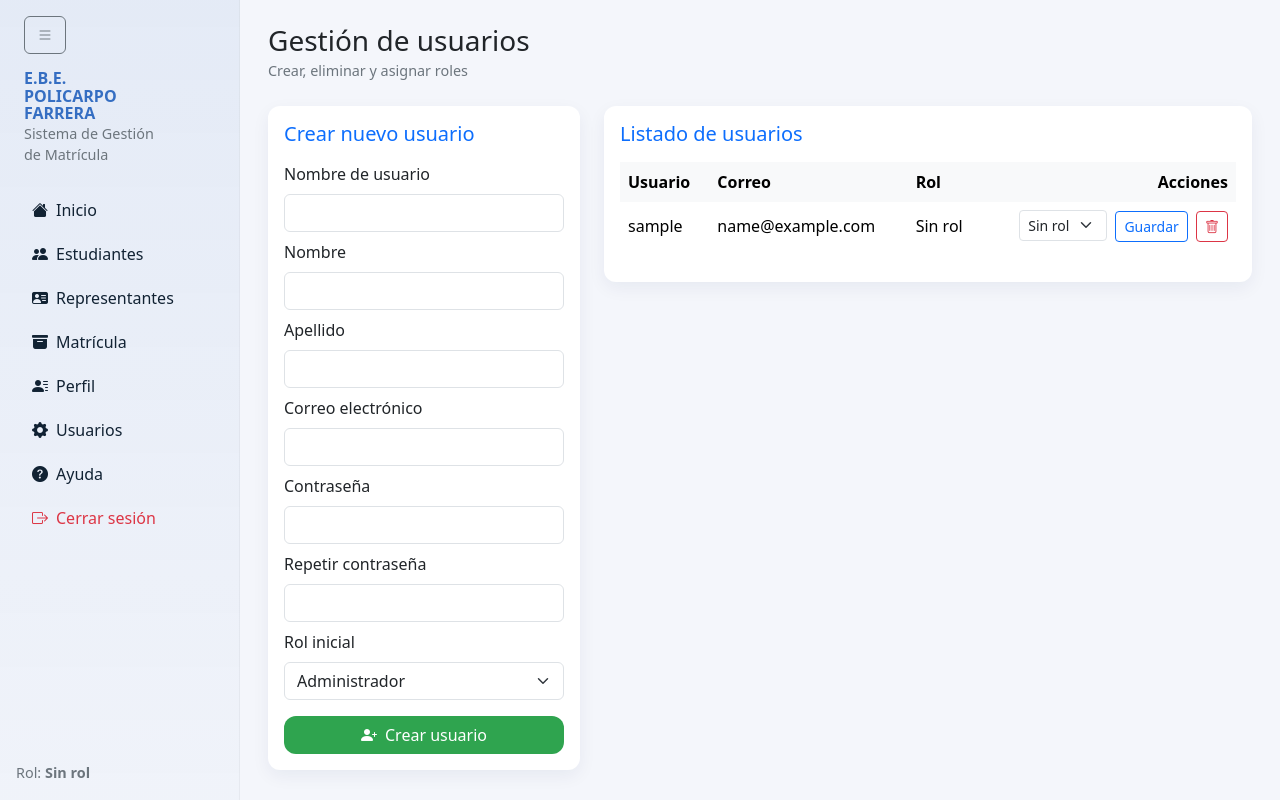
After one commit to lunahkq/SGME-PST, a Django app: page /users_control/ in a window 1280 px wide. The commit adds this page. Run offline with Django 5.2, Linux system fonts and the light colour scheme; the visitor is signed in with stand-in values (Sample User, id 1); data comes from the database, SQL or seed files in the repository; both versions use the stored data as it was after the commit; parts of the project's set-up code (start-up, migrations or seed data) failed here and were passed over.

Commit message:
Panel de gestión de usuarios

```diff
--- a/app/templates/authentication/login.html
+++ b/app/templates/authentication/login.html
@@ -149,10 +149,10 @@
             <img src="{% static 'images/logo.png' %}" alt="Logo">
         </div>
 
-        <h1 class="titulo-principal">E.B.E POLICARPO FERRERA</h1>
+        <h1 class="titulo-principal">POLICARPO FERRERA</h1>
         <h4 class="subtitulo">Escuela Básica</h4>
         <hr class="separator" />
-        <h3 class="sistema-titulo">Sistema de Ingreso Estudiantil</h3>
+        <h3 class="sistema-titulo">Sistema de Gestión de Matrícula</h3>
 
         <!-- Formulario de Login usando AuthenticationForm -->
         <form method="post">
--- /dev/null
+++ b/app/templates/authentication/users_control.html
@@ -0,0 +1,168 @@
+{% extends "layout/navbar.html" %}
+
+{% block title %}Gestión de Usuarios{% endblock %}
+
+{% block content %}
+<div class="d-flex justify-content-between align-items-center mb-4">
+  <div>
+    <h3 class="mb-0">Gestión de usuarios</h3>
+    <small class="small-muted">Crear, eliminar y asignar roles</small>
+  </div>
+</div>
+
+{% if messages %}
+  {% for message in messages %}
+    {% if message.tags == "success" %}
+      <div class="alert alert-success alert-dismissible fade show" role="alert">
+        {{ message }}
+        <button type="button" class="btn-close" data-bs-dismiss="alert"></button>
+      </div>
+    {% elif message.tags == "error" %}
+      <div class="alert alert-danger alert-dismissible fade show" role="alert">
+        {{ message }}
+        <button type="button" class="btn-close" data-bs-dismiss="alert"></button>
+      </div>
+    {% else %}
+      <div class="alert alert-secondary alert-dismissible fade show" role="alert">
+        {{ message }}
+        <button type="button" class="btn-close" data-bs-dismiss="alert"></button>
+      </div>
+    {% endif %}
+  {% endfor %}
+{% endif %}
+
+
+
+<div class="row g-4">
+  <!-- Formulario de creación -->
+  <div class="col-12 col-lg-4">
+    <div class="card-soft p-3">
+      <h5 class="mb-3 text-primary">Crear nuevo usuario</h5>
+      <form method="post">
+        {% csrf_token %}
+        <input type="hidden" name="action" value="create">
+
+        <div class="mb-2">
+          <label class="form-label">Nombre de usuario</label>
+          <input type="text" name="username" class="form-control" required>
+        </div>
+
+        <div class="mb-2">
+          <label class="form-label">Nombre</label>
+          <input type="text" name="first_name" class="form-control" required>
+        </div>
+
+        <div class="mb-2">
+          <label class="form-label">Apellido</label>
+          <input type="text" name="last_name" class="form-control" required>
+        </div>
+
+        <div class="mb-2">
+          <label class="form-label">Correo electrónico</label>
+          <input type="email" name="email" class="form-control" required>
+        </div>
+
+        <div class="mb-2">
+          <label class="form-label">Contraseña</label>
+          <input type="password" name="password1" class="form-control" required>
+        </div>
+
+        <div class="mb-2">
+          <label class="form-label">Repetir contraseña</label>
+          <input type="password" name="password2" class="form-control" required>
+        </div>
+
+        <div class="mb-3">
+          <label class="form-label">Rol inicial</label>
+          <select name="role" class="form-select" required>
+            {% if es_super_admin %}
+              <option value="Administrador">Administrador</option>
+            {% endif %}
+            <option value="Directivo">Directivo</option>
+            <option value="Docente">Docente</option>
+          </select>
+        </div>
+
+        <button type="submit" class="btn btn-action rounded-btn w-100">
+          <i class="bi bi-person-plus-fill me-2"></i>Crear usuario
+        </button>
+      </form>
+    </div>
+  </div>
+
+  <!-- Tabla de usuarios -->
+  <div class="col-12 col-lg-8">
+    <div class="card-soft p-3">
+      <h5 class="mb-3 text-primary">Listado de usuarios</h5>
+
+      <div class="table-responsive">
+        <table class="table table-hover align-middle table-borderless">
+          <thead class="table-light">
+            <tr>
+              <th>Usuario</th>
+              <th>Correo</th>
+              <th>Rol</th>
+              <th class="text-end">Acciones</th>
+            </tr>
+          </thead>
+          <tbody>
+          {% for u in usuarios %}
+            <tr>
+              <td>{{ u.username }}</td>
+              <td>{{ u.email }}</td>
+              <td>
+                {% with first_group=u.groups.all.0 %}
+                  {% if first_group %}
+                    {{ first_group.name }}
+                  {% else %}
+                    Sin rol
+                  {% endif %}
+                {% endwith %}
+              </td>
+              <td class="text-end">
+                <!-- Formulario para cambiar rol -->
+                <form method="post" class="d-inline">
+                  {% csrf_token %}
+                  <input type="hidden" name="action" value="set_role">
+                  <input type="hidden" name="user_id" value="{{ u.id }}">
+                  <select name="role" class="form-select form-select-sm d-inline-block w-auto">
+                    <option value="">Sin rol</option>
+                    {% for g in grupos %}
+                      <option value="{{ g.name }}"
+                        {% if u.groups.all.0 and u.groups.all.0.name == g.name %}selected{% endif %}>
+                        {{ g.name }}
+                      </option>
+                    {% endfor %}
+                  </select>
+                  <button type="submit" class="btn btn-sm btn-outline-primary ms-1">
+                    Guardar
+                  </button>
+                </form>
+
+                <!-- Formulario para eliminar -->
+                <form method="post" class="d-inline ms-1"
+                      onsubmit="return confirm('¿Seguro que deseas eliminar este usuario?');">
+                  {% csrf_token %}
+                  <input type="hidden" name="action" value="delete">
+                  <input type="hidden" name="user_id" value="{{ u.id }}">
+                  <button type="submit" class="btn btn-sm btn-outline-danger">
+                    <i class="bi bi-trash"></i>
+                  </button>
+                </form>
+              </td>
+            </tr>
+          {% empty %}
+            <tr>
+              <td colspan="4" class="text-center text-muted">
+                No hay usuarios registrados.
+              </td>
+            </tr>
+          {% endfor %}
+          </tbody>
+        </table>
+      </div>
+
+    </div>
+  </div>
+</div>
+{% endblock %}
--- /dev/null
+++ b/app/templates/layout/navbar.html
@@ -0,0 +1,181 @@
+<!doctype html>
+<html lang="es">
+<head>
+  <meta charset="utf-8">
+  <meta name="viewport" content="width=device-width, initial-scale=1">
+  <title>{% block title %}Sistema de Matrícula{% endblock %}</title>
+
+  <!-- Bootstrap 5 -->
+  <link href="https://cdn.jsdelivr.net/npm/bootstrap@5.3.2/dist/css/bootstrap.min.css" rel="stylesheet">
+  <link href="https://cdn.jsdelivr.net/npm/bootstrap-icons@1.10.5/font/bootstrap-icons.css" rel="stylesheet">
+
+    <style>
+        :root{
+            --brand-blue: #356ec2;
+            --action-green: #2fa44f;
+            --card-bg: #ffffff;
+        }
+        body { background: #f4f6fb; margin: 0; }
+
+        .sidebar {
+            position: fixed;
+            top: 0;
+            left: 0;
+            width: 240px;
+            background: linear-gradient(180deg, rgba(53,110,194,0.08), rgba(53,110,194,0.02));
+            min-height: 100vh;
+            padding: 1rem;
+            border-right: 1px solid rgba(0,0,0,0.04);
+            transition: width 0.2s ease;
+            overflow-x: hidden;
+            white-space: nowrap;
+            z-index: 1030;
+        }
+
+        .sidebar-collapsed {
+            width: 72px;
+        }
+        .sidebar-collapsed .brand-block,
+        .sidebar-collapsed .small-muted,
+        .sidebar-collapsed .nav-link span.link-text,
+        .sidebar-collapsed .mt-auto {
+            display: none;
+        }
+
+        .nav-link { color: #123; }
+        .card-soft { border-radius: 12px; box-shadow: 0 6px 18px rgba(12,32,80,0.06); background: var(--card-bg); }
+        .rounded-btn { border-radius: 12px; }
+        .brand-block .brand {
+            color: var(--brand-blue);
+            font-weight:700;
+            line-height: 1.1;
+        }
+        .small-muted { color: #6c757d; font-size: .9rem; }
+        .btn-action { background: var(--action-green); color: white; }
+
+        .main-content {
+            margin-left: 240px;
+            padding: 1.5rem 1rem;
+            min-height: 100vh;
+            background: #f4f6fb;
+            transition: margin-left 0.2s ease;
+        }
+        .sidebar-collapsed + .main-content {
+            margin-left: 72px;
+        }
+    </style>
+
+  {% block head %}{% endblock %}
+</head>
+<body>
+
+<nav id="sidebar" class="sidebar d-flex flex-column">
+  <div class="mb-4" style="padding-left: 0.5rem;">
+    <button id="sidebarToggle" class="btn btn-outline-secondary mb-3">
+      <i class="bi bi-list"></i>
+    </button>
+
+    <div class="brand-block">
+      <div class="brand">E.B.E.</div>
+      <div class="brand">POLICARPO</div>
+      <div class="brand">FARRERA</div>
+      <div class="small-muted">Sistema de Gestión <br> de Matrícula</div>
+    </div>
+  </div>
+
+  <ul class="nav flex-column">
+      <!-- Por ahora TODOS los enlaces apuntan a "#".
+      Más adelante los cambiaremos a URLs reales. -->
+    <li class="nav-item mb-1">
+      <a class="nav-link py-2 d-flex align-items-center" href="{% url 'home' %}">
+        <i class="bi bi-house-fill me-2"></i>
+        <span class="link-text">Inicio</span>
+      </a>
+    </li>
+    <li class="nav-item mb-1">
+      <a class="nav-link py-2 d-flex align-items-center" href="#">
+        <i class="bi bi-people-fill me-2"></i>
+        <span class="link-text">Estudiantes</span>
+      </a>
+    </li>
+    <li class="nav-item mb-1">
+      <a class="nav-link py-2 d-flex align-items-center" href="#">
+        <i class="bi bi-person-vcard-fill me-2"></i>
+        <span class="link-text">Representantes</span>
+      </a>
+    </li>
+    <li class="nav-item mb-1">
+      <a class="nav-link py-2 d-flex align-items-center" href="#">
+        <i class="bi bi-archive-fill me-2"></i>
+        <span class="link-text">Matrícula</span>
+      </a>
+    </li>
+    <li class="nav-item mb-1">
+      <a class="nav-link py-2 d-flex align-items-center" href="#">
+        <i class="bi bi-person-lines-fill me-2"></i>
+        <span class="link-text">Perfil</span>
+      </a>
+    </li>
+    <li class="nav-item mb-1">
+      <a class="nav-link py-2 d-flex align-items-center" href="{% url 'users_control' %}">
+        <i class="bi bi-gear-fill me-2"></i>
+        <span class="link-text">Usuarios</span>
+      </a>
+    </li>
+    <li class="nav-item mb-1">
+      <a class="nav-link py-2 d-flex align-items-center" href="#">
+        <i class="bi bi-question-circle-fill me-2"></i>
+        <span class="link-text">Ayuda</span>
+      </a>
+    </li>
+    <li class="nav-item mb-1">
+      <a class="nav-link py-2 text-danger d-flex align-items-center" href="{% url 'logout' %}">
+        <i class="bi bi-box-arrow-right me-2"></i>
+        <span class="link-text">Cerrar sesión</span>
+      </a>
+    </li>
+  </ul>
+
+  <div class="mt-auto small-muted">
+    {% if request.user.is_authenticated %}
+      {% with first_group=request.user.groups.all.0 %}
+        {% if first_group %}
+          Rol: <strong>{{ first_group.name }}</strong>
+        {% else %}
+          Rol: <strong>Sin rol</strong>
+        {% endif %}
+      {% endwith %}
+    {% else %}
+      Rol: <strong>Invitado</strong>
+    {% endif %}
+  </div>
+
+</nav>
+
+<main id="mainContent" class="main-content">
+  <div class="container-fluid">
+    <!-- Más adelante, los mensajes vendrán de django.contrib.messages -->
+    {% block content %}{% endblock %}
+  </div>
+</main>
+
+<!-- JS -->
+<script src="https://cdn.jsdelivr.net/npm/bootstrap@5.3.2/dist/js/bootstrap.bundle.min.js"></script>
+<script src="https://cdn.jsdelivr.net/npm/chart.js"></script>
+
+<script>
+  const sidebar   = document.getElementById('sidebar');
+  const main      = document.getElementById('mainContent');
+  const toggleBtn = document.getElementById('sidebarToggle');
+
+  function toggleSidebar() {
+    sidebar.classList.toggle('sidebar-collapsed');
+  }
+
+  toggleBtn.addEventListener('click', toggleSidebar);
+</script>
+
+{% block scripts %}{% endblock %}
+
+</body>
+</html>
--- /dev/null
+++ b/app/templates/views/help.html
@@ -0,0 +1 @@
+<h1>En construcción!</h1>
--- a/app/urls.py
+++ b/app/urls.py
@@ -7,4 +7,6 @@ urlpatterns = [
     path('verification_code', views.verification_code, name = 'v_code'),
     path('reset_password', views.reset_password, name = 'r_password'),
     path('home/', views.home_view, name = 'home'),
+    path('logout/', views.logout_view, name='logout'),
+    path('users_control/', views.users_control, name='users_control'),
 ]
--- a/app/views.py
+++ b/app/views.py
@@ -1,11 +1,11 @@
 import random
 from django.core.mail import send_mail
 from django.contrib import messages
-from django.contrib.auth.models import User
+from django.contrib.auth.models import User, Group
 from django.shortcuts import render, redirect, get_object_or_404
 from django.contrib.auth.forms import AuthenticationForm
-from django.contrib.auth.decorators import login_required
-from django.contrib.auth import login
+from django.contrib.auth.decorators import login_required, user_passes_test
+from django.contrib.auth import login, logout
 from django.conf import settings
 from django.contrib.auth.password_validation import validate_password
 from django.core.exceptions import ValidationError
@@ -156,7 +156,7 @@ def reset_password(request):
 
     # Validar la contraseña con los validadores de Django
     try:
-        validate_password(password1)  # usa AUTH_PASSWORD_VALIDATORS de settings.py [web:204]
+        validate_password(password1)
     except ValidationError as e:
         messages.error(request, " ".join(e.messages))
         return render(request, "authentication/reset_password.html")
@@ -179,3 +179,118 @@ def reset_password(request):
     messages.success(request, "Tu contraseña ha sido restablecida correctamente. Ya puedes iniciar sesión.")
 
     return redirect("login")
+
+def logout_view(request):
+    logout(request)
+    return redirect("login")
+
+def es_admin_o_directivo(user):
+    if not user.is_authenticated:
+        return False
+    if user.is_superuser:
+        return True
+    return user.groups.filter(name__in=["Administrador", "Directivo"]).exists()
+
+
+@login_required
+@user_passes_test(es_admin_o_directivo, login_url="home")
+def users_control(request):
+    """
+    Vista de gestión de usuarios:
+    - Lista todos los usuarios.
+    - Permite crear usuarios simples (username + email + contraseña).
+    - Permite eliminar usuarios.
+    - Permite asignar rol (grupo) Administrador, Directivo o Docente.
+    - Directivo NO puede crear/editar/eliminar Administradores.
+    """
+
+    es_super_admin = request.user.is_superuser
+
+    # Crear usuario nuevo
+    if request.method == "POST" and request.POST.get("action") == "create":
+        username = request.POST.get("username")
+        email = request.POST.get("email")
+        first_name = request.POST.get("first_name")
+        last_name = request.POST.get("last_name")
+        password1 = request.POST.get("password1")
+        password2 = request.POST.get("password2")
+        role = request.POST.get("role")  # "Administrador", "Directivo" o "Docente"
+
+        # Validaciones básicas
+        if not username or not password1 or not password2 or not email:
+            messages.error(request, "Usuario, correo y ambas contraseñas son obligatorios.")
+        elif password1 != password2:
+            messages.error(request, "Las contraseñas no coinciden.")
+        elif User.objects.filter(username=username).exists():
+            messages.error(request, "Ya existe un usuario con ese nombre de usuario.")
+        elif User.objects.filter(email=email).exists():
+            messages.error(request, "Ya existe un usuario con ese correo.")
+        elif role not in ["Administrador", "Directivo", "Docente"]:
+            messages.error(request, "Debes seleccionar un rol válido.")
+        elif not es_super_admin and role == "Administrador":
+            messages.error(request, "Solo un Administrador puede crear otros Administradores.")
+        else:
+            user = User.objects.create_user(
+                username=username,
+                email=email,
+                password=password1,
+                first_name=first_name or "",
+                last_name=last_name or "",
+            )
+            grupo, _ = Group.objects.get_or_create(name=role)
+            user.groups.add(grupo)
+            messages.success(request, f"Usuario '{username}' creado correctamente.")
+        return redirect("users_control")
+
+    # Eliminar usuario
+    if request.method == "POST" and request.POST.get("action") == "delete":
+        user_id = request.POST.get("user_id")
+        try:
+            user = User.objects.get(id=user_id)
+        except User.DoesNotExist:
+            messages.error(request, "El usuario no existe.")
+            return redirect("users_control")
+
+        if request.user.id == user.id:
+            messages.error(request, "No puedes eliminar tu propio usuario.")
+        # Un directivo no puede borrar administradores
+        elif not es_super_admin and user.groups.filter(name="Administrador").exists():
+            messages.error(request, "No tienes permiso para eliminar Administradores.")
+        else:
+            user.delete()
+            messages.success(request, "Usuario eliminado correctamente.")
+
+        return redirect("users_control")
+
+    # Asignar rol
+    if request.method == "POST" and request.POST.get("action") == "set_role":
+        user_id = request.POST.get("user_id")
+        role = request.POST.get("role")
+        try:
+            user = User.objects.get(id=user_id)
+
+            if role not in ["Administrador", "Directivo", "Docente"]:
+                messages.error(request, "Rol no válido.")
+            elif not es_super_admin and role == "Administrador":
+                messages.error(request, "Solo un Administrador puede asignar el rol Administrador.")
+            else:
+                # Limpiamos grupos relevantes y añadimos el nuevo
+                for nombre in ["Administrador", "Directivo", "Docente"]:
+                    user.groups.remove(*Group.objects.filter(name=nombre))
+                grupo, _ = Group.objects.get_or_create(name=role)
+                user.groups.add(grupo)
+                messages.success(request, "Rol actualizado.")
+        except User.DoesNotExist:
+            messages.error(request, "El usuario no existe.")
+        return redirect("users_control")
+
+    # GET: listar usuarios
+    usuarios = User.objects.all().order_by("username")
+    grupos = Group.objects.filter(name__in=["Administrador", "Directivo", "Docente"])
+
+    contexto = {
+        "usuarios": usuarios,
+        "grupos": grupos,
+        "es_super_admin": es_super_admin,
+    }
+    return render(request, "authentication/users_control.html", contexto)
```
Also changed, not shown: app/templates/home/index.html (+45 -1 lines), fixtures/grupos.json (added, +76 -0 lines).
